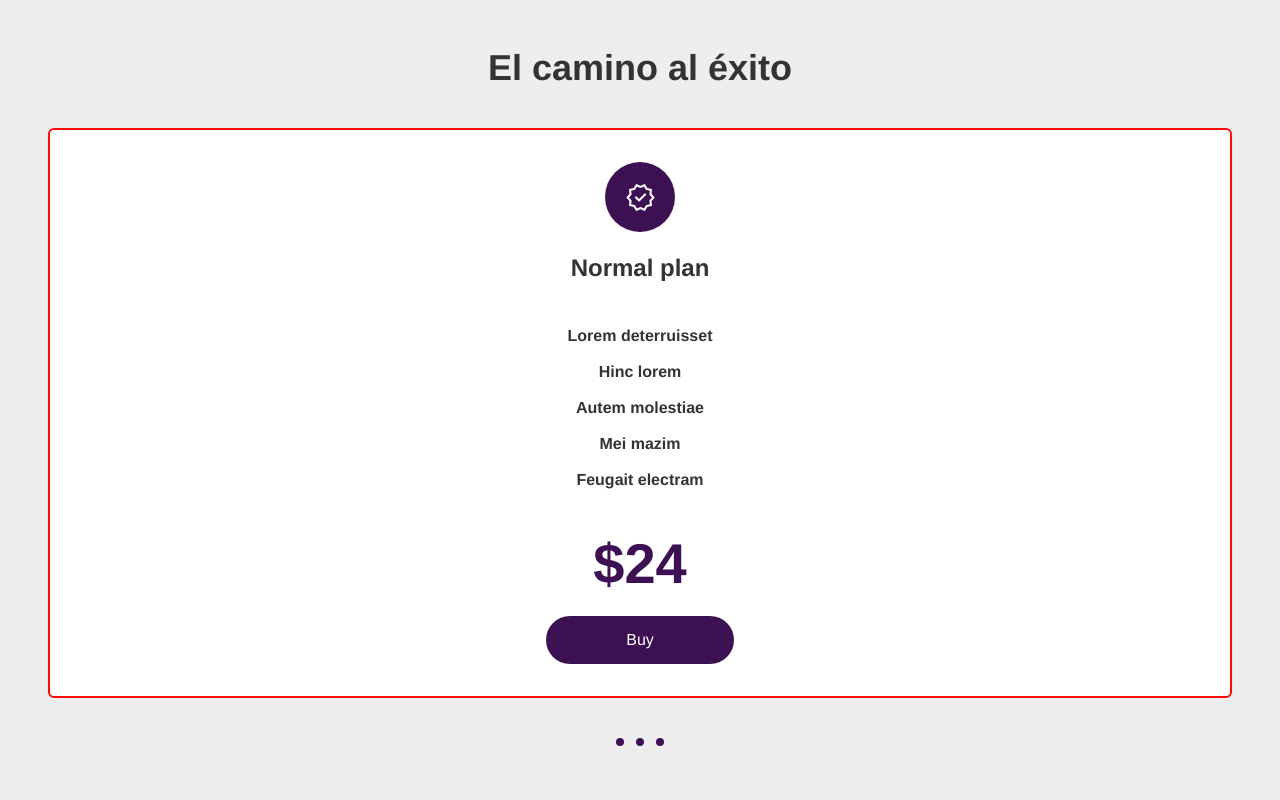
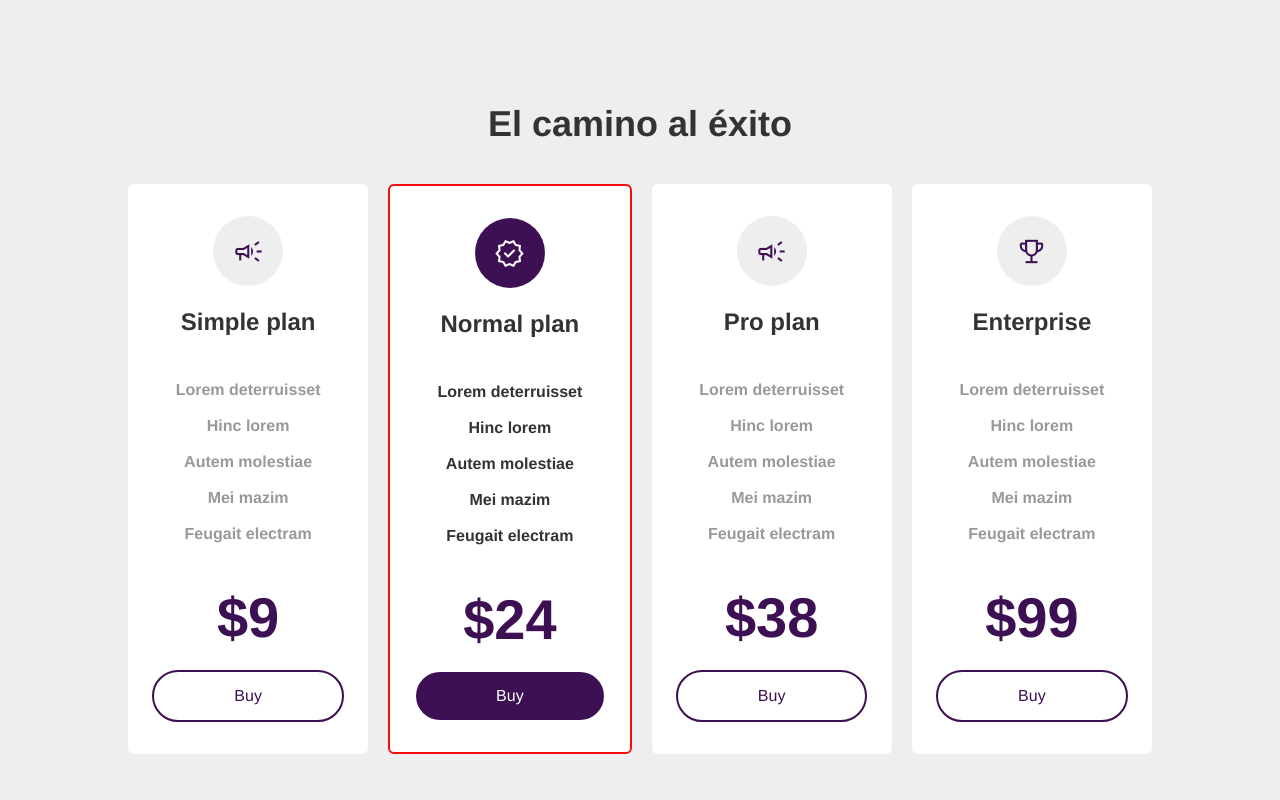
Before and after one commit to miguelAngelPG/body-systems-practice, a website built with Vite: page index.html in a window 1280 px wide. Shown: the part 2720-3520 px from the top of the page. Built offline with nearby package versions, Linux system fonts and the light colour scheme; no server answers; files whose address does not match are found by name.

Commit message:
pricing section for large devices

```diff
--- a/index.html
+++ b/index.html
@@ -173,11 +173,26 @@
             </div>
         </section>
 
-        <section class="py-14 px-12 bg-[#EEEEEE]">
+        <section id="pricing" class="py-14 px-12 bg-[#EEEEEE] sm:py-20 sm:px-24 md:px-32 md:py-28">
             <h3 class="text-4xl text-center text-textblack leading-10 mb-10 font-bold font-DM_Sans">El camino al éxito</h3>
 
-            <div class="flex flex-col gap-5 mb-10">
-                <di v class="bg-white rounded-md grid justify-items-center py-8 border-primaryRed border-2">
+            <div class="flex flex-col gap-5 mb-10 md:flex-row">
+                <div class="hidden bg-white rounded-md md:grid justify-items-center py-8 md:w-full">
+                    <div class="bg-[#EEEEEE] rounded-full w-[70px] h-[70px] flex items-center justify-center mb-5">
+                        <img class="w-[33px] h-[33px] m-auto" src="src/assets/img/campaign.png" alt="">
+                    </div>
+                    <h5 class="font-bold text-2xl leading-8 font-DM_Sans text-textblack mb-10">Simple plan</h5>
+                    <div class="gap-3 flex flex-col items-center mb-10">
+                        <p class="text-[#999999] font-bold text-base leading-6 font-DM_Sans">Lorem deterruisset</p>
+                        <p class="text-[#999999] font-bold text-base leading-6 font-DM_Sans">Hinc lorem</p>
+                        <p class="text-[#999999] font-bold text-base leading-6 font-DM_Sans">Autem molestiae</p>
+                        <p class="text-[#999999] font-bold text-base leading-6 font-DM_Sans">Mei mazim</p>
+                        <p class="text-[#999999] font-bold text-base leading-6 font-DM_Sans">Feugait electram</p>
+                    </div>
+                    <h6 class="text-purple font-bold text-[56px] leading-[64px] font-DM_Sans mb-5">$9</h6>
+                    <button class="bg-transparent text-purple border-purple border-2 leading-6 font-DM_Sans text-base rounded-full py-3 px-20">Buy</button>
+                </div>
+                <div class="bg-white rounded-md grid justify-items-center py-8 border-primaryRed border-2 md:w-full">
                     <div class="bg-purple rounded-full w-[70px] h-[70px] flex items-center justify-center mb-5">
                         <img class="w-[33px] h-[33px] m-auto" src="src/assets/img/new-releases.png" alt="">
                     </div>
@@ -191,9 +206,38 @@
                     </div>
                     <h6 class="text-purple font-bold text-[56px] leading-[64px] font-DM_Sans mb-5">$24</h6>
                     <button class="bg-purple text-white leading-6 font-DM_Sans text-base rounded-full py-3 px-20">Buy</button>
-                </di>
+                </div>
+                <div class="hidden bg-white rounded-md md:grid justify-items-center py-8 md:w-full">
+                    <div class="bg-[#EEEEEE] rounded-full w-[70px] h-[70px] flex items-center justify-center mb-5">
+                        <img class="w-[33px] h-[33px] m-auto" src="src/assets/img/campaign.png" alt="">
+                    </div>
+                    <h5 class="font-bold text-2xl leading-8 font-DM_Sans text-textblack mb-10">Pro plan</h5>
+                    <div class="gap-3 flex flex-col items-center mb-10">
+                        <p class="text-[#999999] font-bold text-base leading-6 font-DM_Sans">Lorem deterruisset</p>
+                        <p class="text-[#999999] font-bold text-base leading-6 font-DM_Sans">Hinc lorem</p>
+                        <p class="text-[#999999] font-bold text-base leading-6 font-DM_Sans">Autem molestiae</p>
+                        <p class="text-[#999999] font-bold text-base leading-6 font-DM_Sans">Mei mazim</p>
+                        <p class="text-[#999999] font-bold text-base leading-6 font-DM_Sans">Feugait electram</p>
+                    </div>
+                    <h6 class="text-purple font-bold text-[56px] leading-[64px] font-DM_Sans mb-5">$38</h6>
+                    <button class="bg-transparent text-purple border-purple border-2 leading-6 font-DM_Sans text-base rounded-full py-3 px-20">Buy</button>
+                </div><div class="hidden bg-white rounded-md md:grid justify-items-center py-8 md:w-full">
+                    <div class="bg-[#EEEEEE] rounded-full w-[70px] h-[70px] flex items-center justify-center mb-5">
+                        <img class="w-[33px] h-[33px] m-auto" src="src/assets/img/trophy.png" alt="">
+                    </div>
+                    <h5 class="font-bold text-2xl leading-8 font-DM_Sans text-textblack mb-10">Enterprise</h5>
+                    <div class="gap-3 flex flex-col items-center mb-10">
+                        <p class="text-[#999999] font-bold text-base leading-6 font-DM_Sans">Lorem deterruisset</p>
+                        <p class="text-[#999999] font-bold text-base leading-6 font-DM_Sans">Hinc lorem</p>
+                        <p class="text-[#999999] font-bold text-base leading-6 font-DM_Sans">Autem molestiae</p>
+                        <p class="text-[#999999] font-bold text-base leading-6 font-DM_Sans">Mei mazim</p>
+                        <p class="text-[#999999] font-bold text-base leading-6 font-DM_Sans">Feugait electram</p>
+                    </div>
+                    <h6 class="text-purple font-bold text-[56px] leading-[64px] font-DM_Sans mb-5">$99</h6>
+                    <button class="bg-transparent text-purple border-purple border-2 leading-6 font-DM_Sans text-base rounded-full py-3 px-20">Buy</button>
+                </div>
             </div>
-            <div class="flex flex-row gap-3 w-full justify-center">
+            <div class="flex flex-row gap-3 w-full justify-center md:hidden">
                 <img class="w-2" src="src/assets/img/oval-2.png" alt="">
                 <img class="w-2" src="src/assets/img/oval-2.png" alt="">
                 <img class="w-2" src="src/assets/img/oval-2.png" alt="">
```
